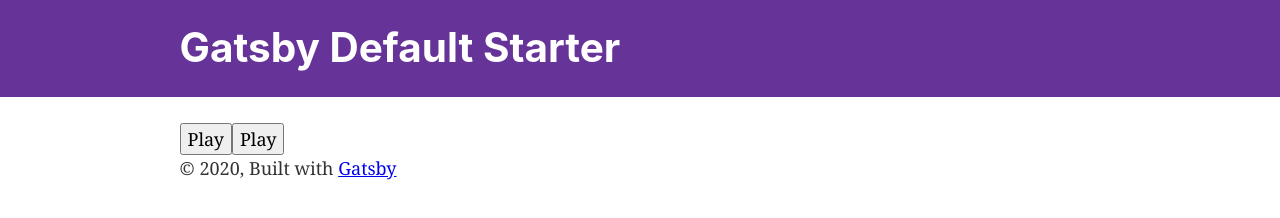
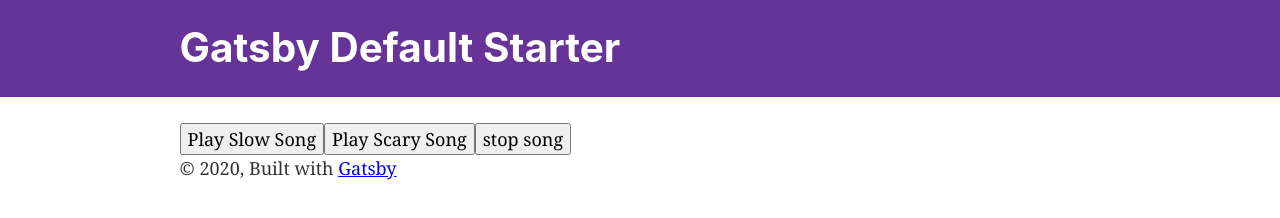
Before and after one commit to apratt957/procgenjams, a Gatsby site: page /sounds in a window 1280 px wide. Built offline with nearby package versions, Linux system fonts and the light colour scheme; Gatsby itself is replaced by a stand-in of ours.

Commit message:
tone context debacle temporarily solved

```diff
--- a/src/pages/sounds.js
+++ b/src/pages/sounds.js
@@ -1,14 +1,37 @@
-import React from "react"
+import React, { useState, useEffect } from "react"
+import Tone from "tone"
 import { songs } from "../songs"
 
 import Layout from "../components/layout"
 
 const Sounds = () => {
+  let [songList, setSongList] = useState(songs)
+  let [isPlaying, setIsPlaying] = useState(false)
+
+  const stopSong = () => {
+    setIsPlaying(false)
+    Tone.Transport.stop()
+    Tone.Transport.cancel()
+    Tone.context.close()
+  }
+
+  const playSong = song => {
+    setIsPlaying(true)
+    song.makeSong()
+  }
   return (
     <Layout>
-      {songs.map(song => (
-        <button onClick={song}>Play</button>
+      {songList.map(song => (
+        <button
+          key={song.name}
+          disabled={isPlaying}
+          onClick={() => playSong(song)}
+        >
+          Play {song.name}
+        </button>
       ))}
+
+      <button onClick={stopSong}>stop song</button>
     </Layout>
   )
 }
--- a/src/songs.js
+++ b/src/songs.js
@@ -1,6 +1,9 @@
 import Tone from "tone"
 
-const song1 = () => {
+const song1 = {
+  name: "Slow Song",
+  makeSong: () => {
+    Tone.context = new AudioContext()
     function makeSynth() {
       let envelope = {
         attack: 0.01,
@@ -90,11 +93,19 @@ const song1 = () => {
       // Trigger G4 after 23 measures + two 1/4 notes. Hold for a half note.
       rightSynth.triggerAttackRelease(makeRandomNote(notes), "0:2", "+23:2")
     }, "26m").start()
-
     Tone.Transport.start()
+    // setTimeout(() => {
+    //   Tone.Transport.stop()
+    //   Tone.Transport.cancel()
+    //   Tone.context.close()
+    // }, 20000)
+  },
 }
 
-const song2 = () => {
+const song2 = {
+  name: "Scary Song",
+  makeSong: () => {
+    Tone.context = new AudioContext()
     function makeSynth() {
       let envelope = {
         attack: 0.01,
@@ -150,7 +161,7 @@ const song2 = () => {
     delay.connect(delayFade)
     delayFade.connect(delay)
 
-  const notes = ["A1", "A1", "A1", "A1", "A1", "A1", "A1"]
+    const notes = ["E1", "E1", "E1", "E1", "E1", "E1", "E1"]
 
     const makeRandomNote = noteList => {
       return noteList[Math.floor(Math.random() * noteList.length)]
@@ -184,8 +195,8 @@ const song2 = () => {
       // Trigger G4 after 23 measures + two 1/4 notes. Hold for a half note.
       rightSynth.triggerAttackRelease(makeRandomNote(notes), "0:2", "+23:2")
     }, "26m").start()
-
     Tone.Transport.start()
+  },
 }
 
 export const songs = [song1, song2]
```
Lines whose indentation alone changed are shown as unchanged.
